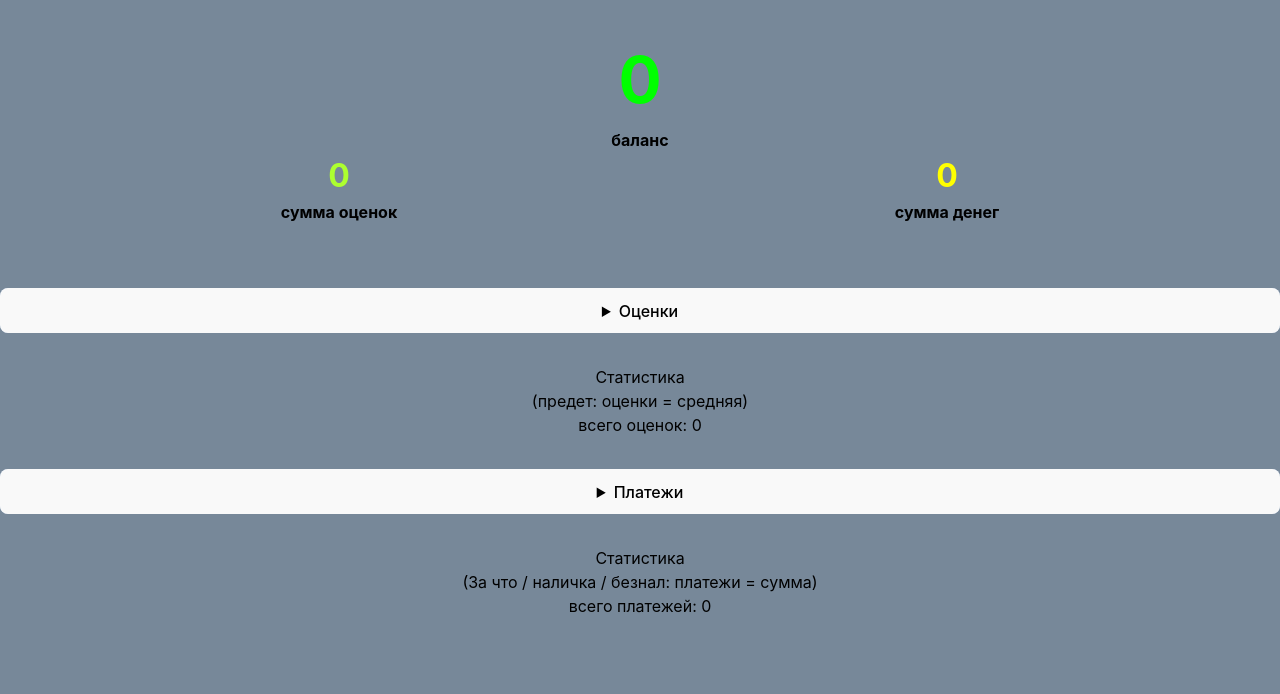
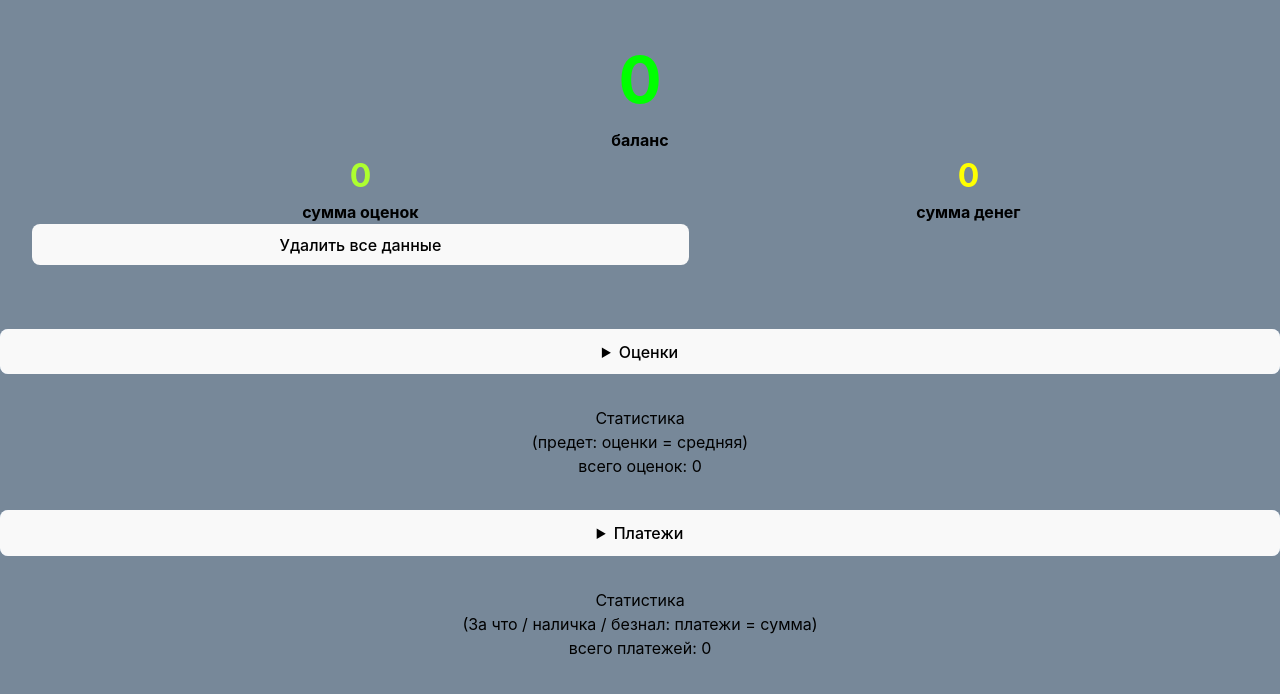
Before and after one commit to serjG901/school-salary, a React (Vite) app: page / in a window 1280 px wide. Shown: the top 694 px of the page. Built offline with nearby package versions, Linux system fonts and the light colour scheme.

Commit message:
add clearAll functional

```diff
--- a/src/App.css
+++ b/src/App.css
@@ -202,3 +202,9 @@ label:has(input:valid) > span {
 .popover form {
   padding: 2rem;
 }
+
+.clearAll {
+    position: absolute;
+    top: 1rem;
+    left: 1rem;
+}
--- a/src/App.jsx
+++ b/src/App.jsx
@@ -2,7 +2,7 @@ import { useStore } from "./store/store";
 import "./App.css";
 
 function App() {
-    const [tasks, addTask, updateTask, payments, addPayment, updatePayment] =
+    const [tasks, addTask, updateTask, payments, addPayment, updatePayment, clearAll] =
         useStore((state) => [
             state.tasks,
             state.addTask,
@@ -10,6 +10,7 @@ function App() {
             state.payments,
             state.addPayment,
             state.updatePayment,
+            state.clearAll
         ]);
 
     const handleSubmitTask = (e) => {
@@ -108,9 +109,22 @@ function App() {
             );
         });
 
+        const handleClearAll = () => {
+            const confirm = window.confirm('Удалить все данные?');
+            if (confirm) clearAll();
+        }
+
+
     return (
         <>
             <div className='salary'>
+                <button
+                    type='button'
+                    className='clear-all'
+                    onClick={handleClearAll}
+                    >
+                        Удалить все данные
+                </button>
                 <div
                     className='balance'
                     data-balance={balance >= 0 ? "+" : "-"}
--- a/src/store/store.js
+++ b/src/store/store.js
@@ -4,6 +4,10 @@ import { persist } from "zustand/middleware";
 export const useStore = create()(
     persist(
         (set, get) => ({
+           /* dbNames: "new db"+Math.round(Math.random()*1000),
+            changeDbName: (newDbName) => {
+
+            }*/
             id: 0,
             tasks: [],
             addTask: (newTask) =>
@@ -36,6 +40,11 @@ export const useStore = create()(
                     );
                     return { payments: [...filtredPayments, updatedPayment] };
                 }),
+            clearAll: () => {
+                set(()=>{
+                    return {tasks: [], payments: []};
+                });
+            }
         }),
         {
             name: "school-salary3",
```
